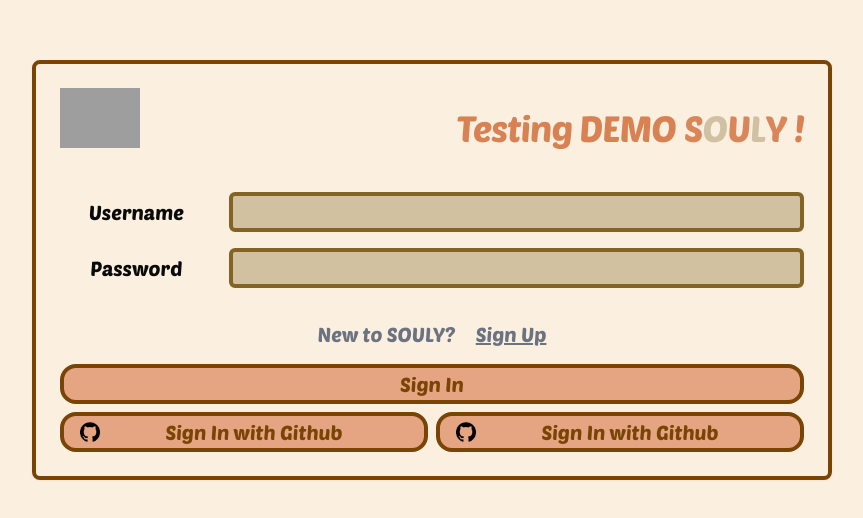
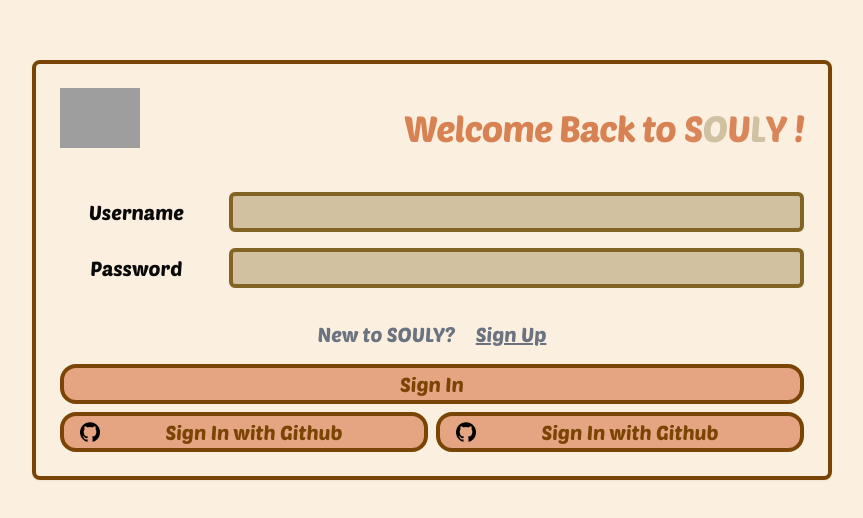
Before and after one commit to passerbyK/souly, a Next.js app: page /auth/login in a window 1280 px wide. Shown: the part 130-648 px from the top of the page, without its empty margins (208-1071 px from the left). Built offline with nearby package versions, Linux system fonts and the light colour scheme; no server answers; grey boxes are pictures that could not be loaded.

Commit message:
return to origin wording

```diff
--- a/src/app/auth/login/page.tsx
+++ b/src/app/auth/login/page.tsx
@@ -42,7 +42,7 @@ function SignUp() {
               </div>
             </Link>
             <div className="hidden items-center md:flex">
-              <p className="mr-2 text-description">Testing DEMO</p>
+              <p className="mr-2 text-description">Welcome Back to</p>
               <p className="text-txt_2">S</p>
               <p className="text-txt_3">O</p>
               <p className="text-txt_2">U</p>
```
